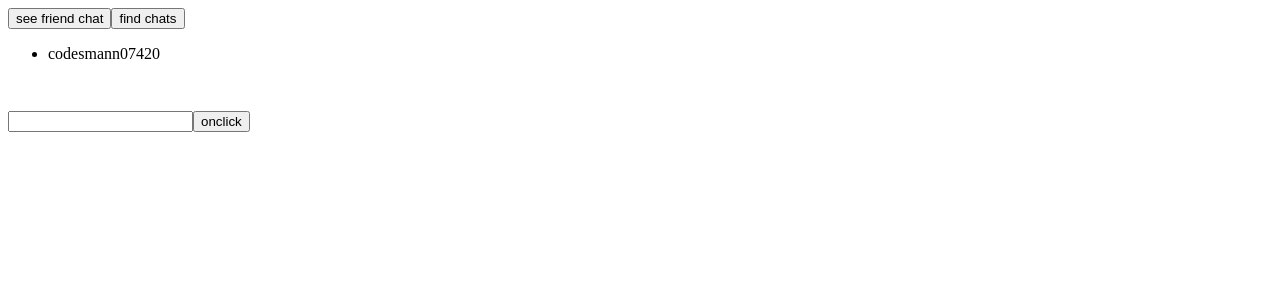
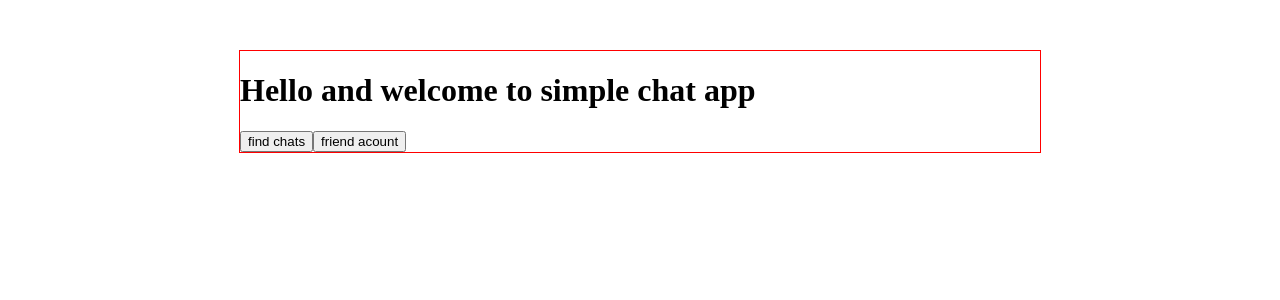
Before and after one commit to munirsebikaaka/chat-app, a React (Create React App) app: page / in a window 1280 px wide. Shown: the top 300 px of the page. Built offline with nearby package versions, Linux system fonts and the light colour scheme.

Commit message:
feat: added the function that shows the friends chats and the function that shows the main chats store

```diff
--- a/src/App.js
+++ b/src/App.js
@@ -9,16 +9,15 @@ const oldAcounts = [
   { fullName: "drizy", phoneNum: "84301" },
   { fullName: "moxhus", phoneNum: "57320" },
 ];
-const me = [{ fullName: "codesmann", phoneNum: "07420", password: "" }];
-
+const me = [{ fullName: "codes", phoneNum: "57220" }];
 function App() {
   const [chat1, setChat1] = useState("");
   const [chatOb1, setChatOb1] = useState([{}]);
   const [chat2, setChat2] = useState("");
   const [chatOb2, setChatOb2] = useState([{}]);
-  const [seeFrindChat, setSeeFriendChat] = useState(false);
   const [personChat, setPersonChat] = useState([{}]);
   const [seeOrHideAllChats, setSeeOrHideAllChats] = useState(false);
+  const [seeHideFriendChats, setSeeHideFriendChats] = useState(false);
 
   const chatsRecieveSendFunctionallity = (
     setChatObj,
@@ -41,10 +40,6 @@ function App() {
     chatsRecieveSendFunctionallity(setChatOb2, chatOb2, chat2, setChat2);
   };
 
-  const showHideFriendChat = () => {
-    setSeeFriendChat((set) => !set);
-  };
-
   const seeAllChats = () => {
     setSeeOrHideAllChats((see) => !see);
   };
@@ -53,31 +48,34 @@ function App() {
     oldAcounts.map(
       (el) => el.phoneNum === phoneNum && setPersonChat([...personChat, el])
     );
+    setSeeOrHideAllChats((see) => !see);
+  };
+
+  const seeFriendAcc = () => {
+    setSeeHideFriendChats((SEE) => !SEE);
   };
 
   return (
-    <div>
+    <div className="mainApp">
       {/* <Login /> */}
+      <Introduction onSeeAllChats={seeAllChats} onSeeFriendAcc={seeFriendAcc} />
 
-      <div>
-        <Owner
-          chat1={chat1}
-          setChat1={setChat1}
-          onPushToChats={onPushToChats}
-          seeFrindChat={seeFrindChat}
-          onHideShowFriendChat={showHideFriendChat}
-          chatOb1={chatOb1}
-          chatOb2={chatOb2}
-          onSeeAllChats={seeAllChats}
-        />
+      <div className="main">
         <Friend
           chat2={chat2}
           setChat2={setChat2}
           chatOb1={chatOb1}
           chatOb2={chatOb2}
           onPushToChats2={onPushToChats2}
-          seeFrindChat={seeFrindChat}
           personChat={personChat}
+        />
+        <Owner
+          chat1={chat1}
+          setChat1={setChat1}
+          onPushToChats={onPushToChats}
+          chatOb1={chatOb1}
+          chatOb2={chatOb2}
+          seeHideFriendAcc={seeHideFriendChats}
         />
       </div>
       <AllCharts
@@ -88,40 +86,12 @@ function App() {
   );
 }
 
-const Owner = ({
-  chat1,
-  setChat1,
-  onPushToChats,
-  chatOb1,
-  chatOb2,
-  onHideShowFriendChat,
-  seeFrindChat,
-  onSeeAllChats,
-}) => {
+const Introduction = ({ onSeeAllChats, onSeeFriendAcc }) => {
   return (
     <div>
-      <button onClick={onHideShowFriendChat}>
-        {!seeFrindChat ? "see friend chat" : "hide friend chat"}
-      </button>
+      <h1>Hello and welcome to simple chat app</h1>
       <button onClick={onSeeAllChats}>find chats</button>
-      <ul>
-        {me.map((el) => (
-          <li key={el.fullName}>
-            <span>{el.fullName}</span>
-            <span>{el.phoneNum}</span>
-          </li>
-        ))}
-      </ul>
-      <Chats chatOb1={chatOb1} chatOb2={chatOb2} />
-
-      <div>
-        <input
-          type="text"
-          value={chat1}
-          onChange={(e) => setChat1(e.target.value)}
-        />
-        <button onClick={onPushToChats}>onclick</button>
-      </div>
+      <button onClick={onSeeFriendAcc}>friend acount</button>
     </div>
   );
 };
@@ -132,24 +102,21 @@ const Friend = ({
   onPushToChats2,
   chatOb1,
   chatOb2,
-  seeFrindChat,
   personChat,
 }) => {
   return (
     <>
-      {seeFrindChat ? (
+      {
         <>
+          {personChat.map((el) => (
+            <div>
+              {el.fullName ? (
+                <div>
                   <ul>
-            {personChat.map((el) =>
-              el.fullName ? (
                     <li key={el.fullName}>
                       <span>{el.fullName}</span>
                       <span>{el.phoneNum}</span>
                     </li>
-              ) : (
-                ""
-              )
-            )}
                   </ul>
                   <Chats chatOb1={chatOb1} chatOb2={chatOb2} />
 
@@ -161,10 +128,14 @@ const Friend = ({
                     />
                     <button onClick={onPushToChats2}>onChange</button>
                   </div>
-        </>
+                </div>
               ) : (
                 ""
               )}
+            </div>
+          ))}
+        </>
+      }
     </>
   );
 };
@@ -173,7 +144,7 @@ const Chats = ({ chatOb1, chatOb2 }) => {
   return (
     <div className="chatsBoard">
       <ul>
-        {chatOb1.map((el) =>
+        {chatOb2.map((el) =>
           el.cont ? (
             <li key={el.cont}>
               <span>{el.cont}</span>
@@ -185,7 +156,7 @@ const Chats = ({ chatOb1, chatOb2 }) => {
         )}
       </ul>
       <ul>
-        {chatOb2.map((el) =>
+        {chatOb1.map((el) =>
           el.cont ? (
             <li key={el.cont}>
               <span>{el.cont}</span>
@@ -220,4 +191,42 @@ const AllCharts = ({ onSelectFriendFromOldFriends, seeOrHideAllChats }) => {
   );
 };
 
+const Owner = ({
+  chat1,
+  setChat1,
+  onPushToChats,
+  chatOb1,
+  chatOb2,
+  seeHideFriendAcc,
+}) => {
+  return (
+    <>
+      {seeHideFriendAcc ? (
+        <div>
+          <ul>
+            {me.map((el) => (
+              <li key={el.fullName}>
+                <span>{el.fullName}</span>
+                <span>{el.phoneNum}</span>
+              </li>
+            ))}
+          </ul>
+          <Chats chatOb1={chatOb1} chatOb2={chatOb2} />
+
+          <div>
+            <input
+              type="text"
+              value={chat1}
+              onChange={(e) => setChat1(e.target.value)}
+            />
+            <button onClick={onPushToChats}>onclick</button>
+          </div>
+        </div>
+      ) : (
+        ""
+      )}
+    </>
+  );
+};
+
 export default App;
--- a/src/index.css
+++ b/src/index.css
@@ -1,6 +1,17 @@
-.chatsBoard {
+.chatsBoard,
+.main {
   display: flex;
 }
 .friend {
   cursor: pointer;
 }
+.mainApp {
+  max-width: 800px;
+  margin: 50px auto;
+  border: 1px solid red;
+}
+
+.main {
+  gap: 50px;
+  width: 100%;
+}
--- a/src/keepCode.js
+++ b/src/keepCode.js
@@ -24,3 +24,8 @@ function keepAcounts() {
   }
 }
 keepAcounts();
+///////////////////////////////////////////////////////////////////
+
+{
+  /*  */
+}
```
Lines whose indentation alone changed are shown as unchanged.
